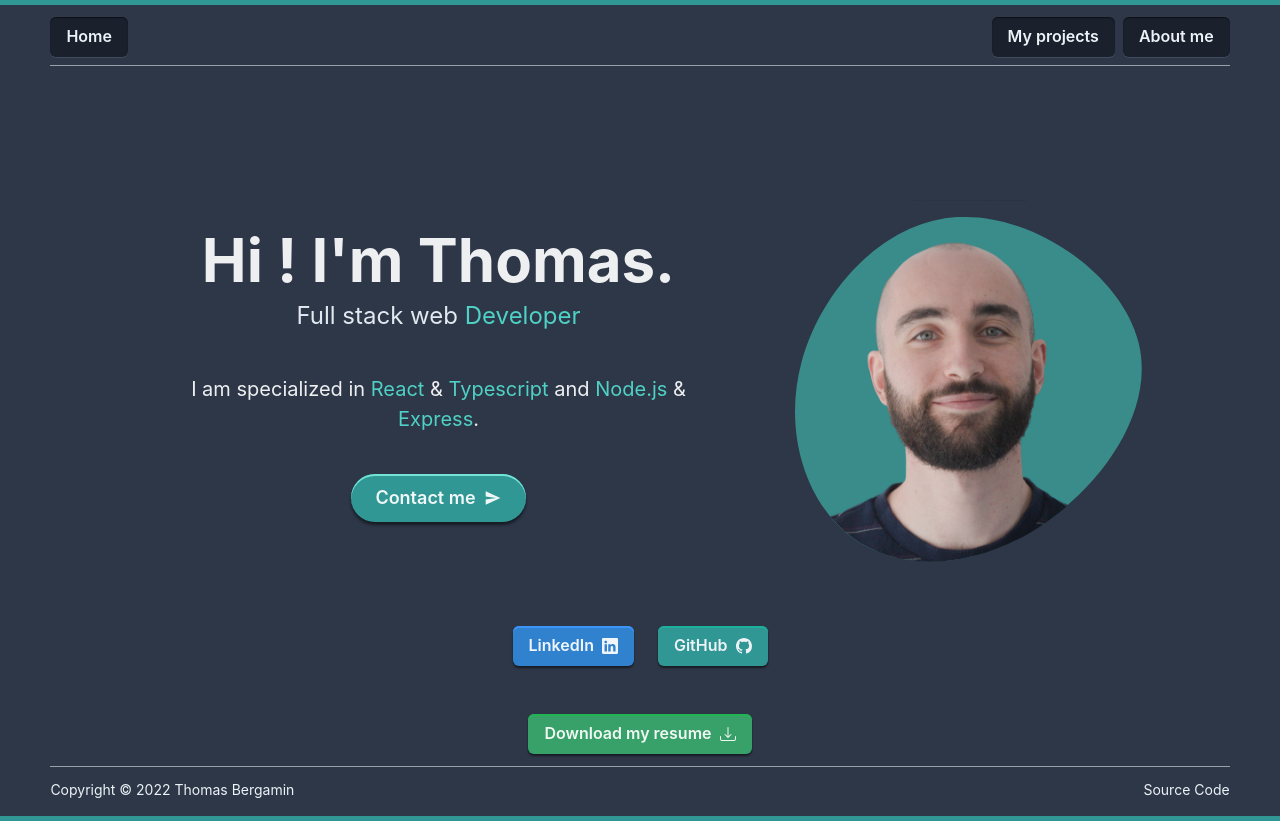
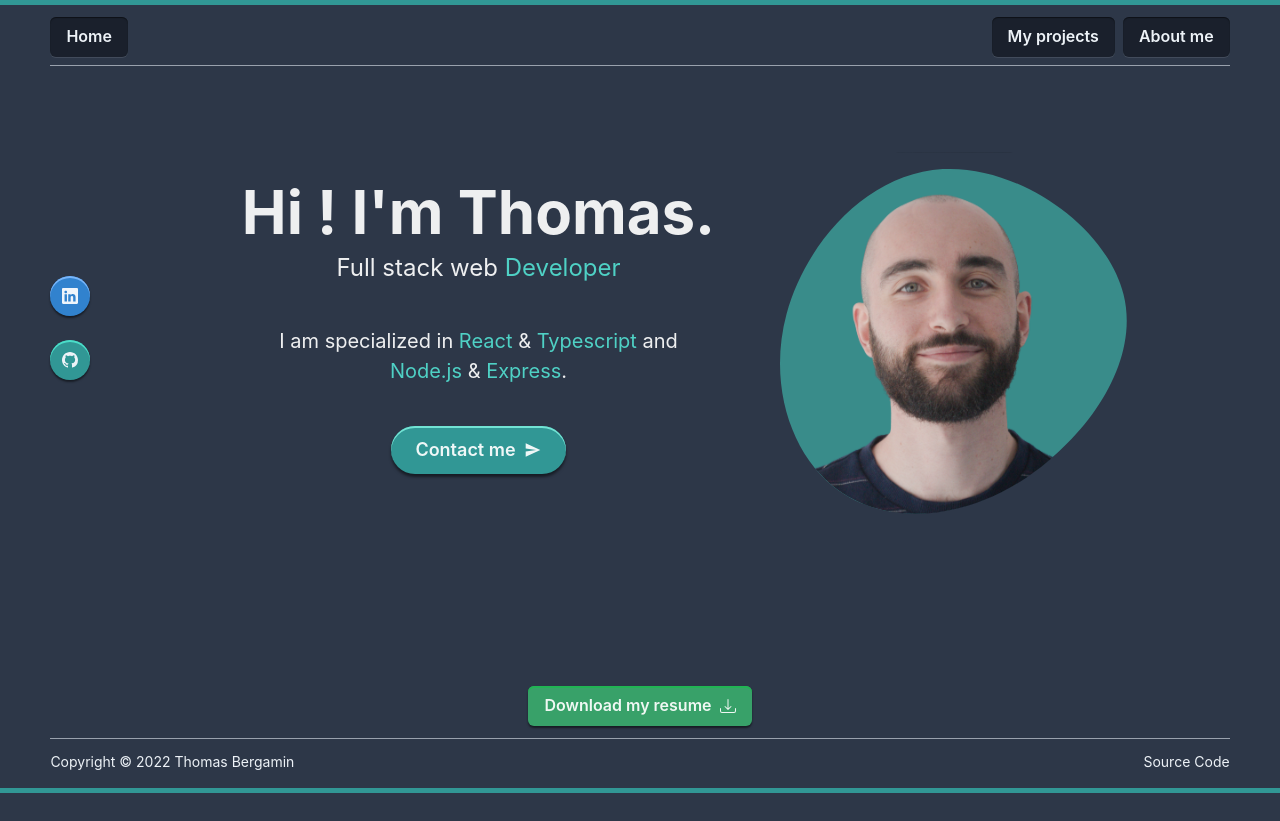
Before and after one commit to ThomasBergamin/portfolio, a React (Create React App) app: page / in a window 1280 px wide. After the commit the page ends 800 px from the top, so only its background shows below. Built offline with nearby package versions, Linux system fonts and the light colour scheme.

Commit message:
style: 💄 move social icons to the left of main section

```diff
--- a/src/components/Navbar/Navbar.tsx
+++ b/src/components/Navbar/Navbar.tsx
@@ -15,7 +15,7 @@ const Navbar = () => {
   return (
     <Box as="header">
       <Box h="5px" bg="teal.500" />
-      <Container maxW="120ch" py="3" px={4}>
+      <Container maxW="120ch" py="3">
         <Flex>
           <Link as={RouterLink} to="/">
             <Button
--- a/src/pages/Home.tsx
+++ b/src/pages/Home.tsx
@@ -8,6 +8,8 @@ import {
   Link,
   SlideFade,
   Stack,
+  IconButton,
+  Container,
 } from '@chakra-ui/react';
 import React from 'react';
 import { Footer } from '../components/Footer/Footer';
@@ -20,13 +22,50 @@ const Home = () => {
     <>
       <Navbar />
       <SlideFade in offsetY="50px">
-        <Box as="section" minHeight="70vh">
+        <Container as="section" maxW="120ch" minHeight="70vh">
+          <Stack
+            direction="row"
+            alignItems="center"
+            mt={{ base: '0', md: '12' }}
+          >
+            <VStack gap="4">
+              <Link
+                isExternal
+                href="https://www.linkedin.com/in/thomas-bergamin/"
+              >
+                <IconButton
+                  aria-label="Linkedin button"
+                  cursor="pointer"
+                  as="a"
+                  icon={<BsLinkedin />}
+                  borderRadius="3xl"
+                  colorScheme="blue"
+                  textColor="whiteAlpha.900"
+                  boxShadow="inset 0 2px 0 hsla(212, 100%, 75%, .9),  0 2px 2px hsla(0, 0%, 0%, 0.5)"
+                />
+              </Link>
+              <Link isExternal href="https://github.com/ThomasBergamin">
+                <IconButton
+                  aria-label="Github button"
+                  cursor="pointer"
+                  as="a"
+                  icon={<BsGithub />}
+                  borderRadius="3xl"
+                  textColor="gray.100"
+                  colorScheme="teal"
+                  boxShadow="inset 0 2px 0 hsla(171, 75%, 60%, .9),  0 2px 2px hsla(0, 0%, 0%, 0.5)"
+                >
+                  GitHub
+                </IconButton>
+              </Link>
+            </VStack>
             <VStack
+              flexGrow={1}
               alignItems="center"
               gap={10}
               textAlign="center"
               mt={[12, 24]}
-            px={8}
+              pl={{ base: 0, md: 8 }}
             >
               <Stack
                 direction={{ base: 'column-reverse', md: 'row' }}
@@ -40,7 +79,7 @@ const Home = () => {
 
                   <Text
                     as="h2"
-                  textColor="gray.200"
+                    textColor="whiteAlpha.900"
                     fontSize="2xl"
                     pb={8}
                     px={10}
@@ -51,6 +90,7 @@ const Home = () => {
                     </Text>{' '}
                   </Text>
                   <Text
+                    maxW="490px"
                     as="p"
                     textColor="whiteAlpha.900"
                     fontSize="xl"
@@ -93,37 +133,12 @@ const Home = () => {
 
                 <img src="../../img/Group-2.svg" alt="SVG as an image" />
               </Stack>
-            <ButtonGroup spacing="6">
-              <Link
-                isExternal
-                href="https://www.linkedin.com/in/thomas-bergamin/"
-              >
-                <Button
-                  cursor="pointer"
-                  as="a"
-                  rightIcon={<BsLinkedin />}
-                  borderRadius="md"
-                  colorScheme="blue"
-                  textColor="whiteAlpha.900"
-                  boxShadow="inset 0 2px 0 hsla(212, 100%, 62%, .9),  0 2px 2px hsla(0, 0%, 0%, 0.5)"
-                >
-                  LinkedIn
-                </Button>
-              </Link>
-              <Link isExternal href="https://github.com/ThomasBergamin">
-                <Button
-                  cursor="pointer"
-                  as="a"
-                  rightIcon={<BsGithub />}
-                  borderRadius="md"
-                  textColor="gray.100"
-                  colorScheme="teal"
-                  boxShadow="inset 0 2px 0 hsla(171, 75%, 40%, .9),  0 2px 2px hsla(0, 0%, 0%, 0.5)"
-                >
-                  GitHub
-                </Button>
-              </Link>
-            </ButtonGroup>
+            </VStack>
+          </Stack>
+        </Container>
+      </SlideFade>
+      <Box as="section">
+        <VStack>
           <Link isExternal href="/files/resume_thomas_bergamin.pdf">
             <Button
               cursor="pointer"
@@ -139,7 +154,6 @@ const Home = () => {
           </Link>
         </VStack>
       </Box>
-      </SlideFade>
       <Footer />
     </>
   );
```
Lines whose indentation alone changed are shown as unchanged.
